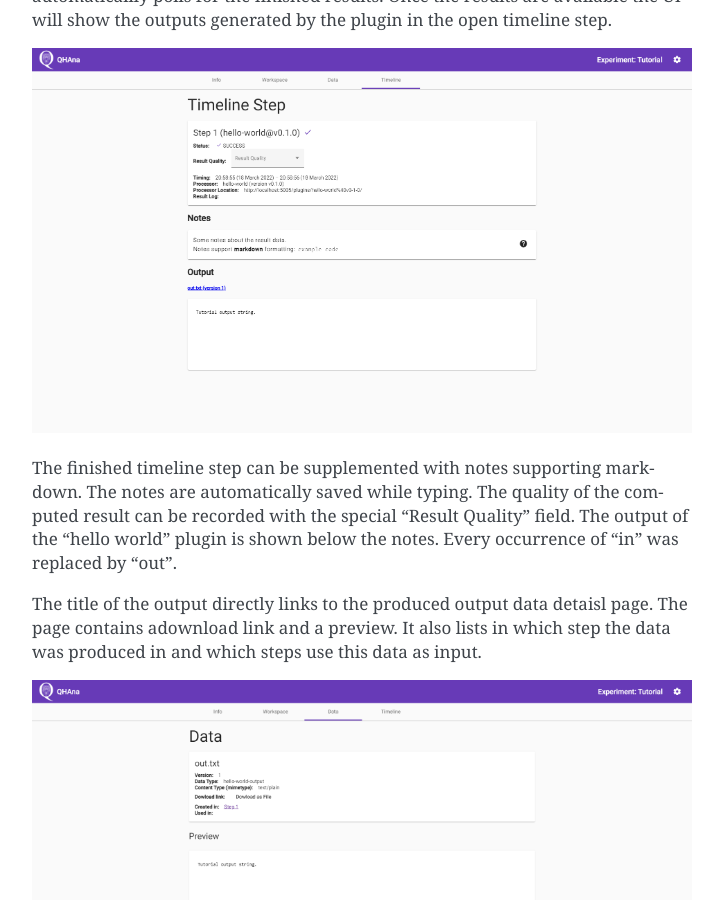
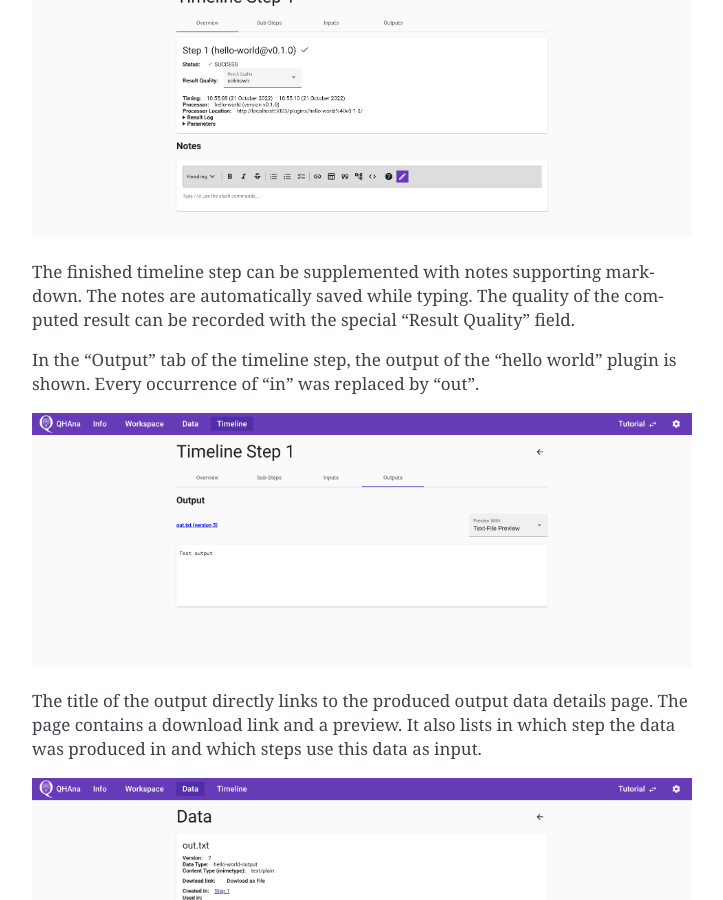
Before and after one commit to leonleoff/qhana-docker, a Sphinx documentation site: the page built from docs/quickstart.md, in a window 1280 px wide and 900 px high, scrolled down 3351 px. Shown: the whole window, without its empty margins (388-1111 px from the left). Built offline with Sphinx 7.4.7, drawn with Linux system fonts in a browser that asks for light colours.

Commit message:
update screenshots, add nisq analyzer link

```diff
--- a/docs/quickstart.md
+++ b/docs/quickstart.md
@@ -72,14 +72,17 @@ Once the results are available the UI will show the outputs generated by the plu
 The finished timeline step can be supplemented with notes supporting markdown.
 The notes are automatically saved while typing.
 The quality of the computed result can be recorded with the special "Result Quality" field.
-The output of the "hello world" plugin is shown below the notes.
+
+In the "Output" tab of the timeline step, the output of the "hello world" plugin is shown.
 Every occurrence of "in" was replaced by "out".
 
-The title of the output directly links to the produced output data detaisl page.
-The page contains adownload link and a preview.
+![The output of the "hello world" plugin.](images/qhana-finished-timeline-step-page-output.png)
+
+The title of the output directly links to the produced output data details page.
+The page contains a download link and a preview.
 It also lists in which step the data was produced in and which steps use this data as input.
 
-![The dateils page of the produced data of the "hello world" plugin.](images/qhana-data-detail-page.png)
+![The details page of the produced data of the "hello world" plugin.](images/qhana-data-detail-page.png)
 
 The data can also be found by navigating to the data tab and opening the specific data.
 The produced data is sorted with the newest data at the top.
```
Also changed, not shown: readme.md (+1 -2 lines), docs/images/new-experiment-dialog.png, docs/images/qhana-data-detail-page.png, docs/images/qhana-data-overview-page.png, docs/images/qhana-experiment-detail-page.png, docs/images/qhana-finished-timeline-step-page-output.png (added), docs/images/qhana-finished-timeline-step-page.png, docs/images/qhana-timeline-overview-page.png.
